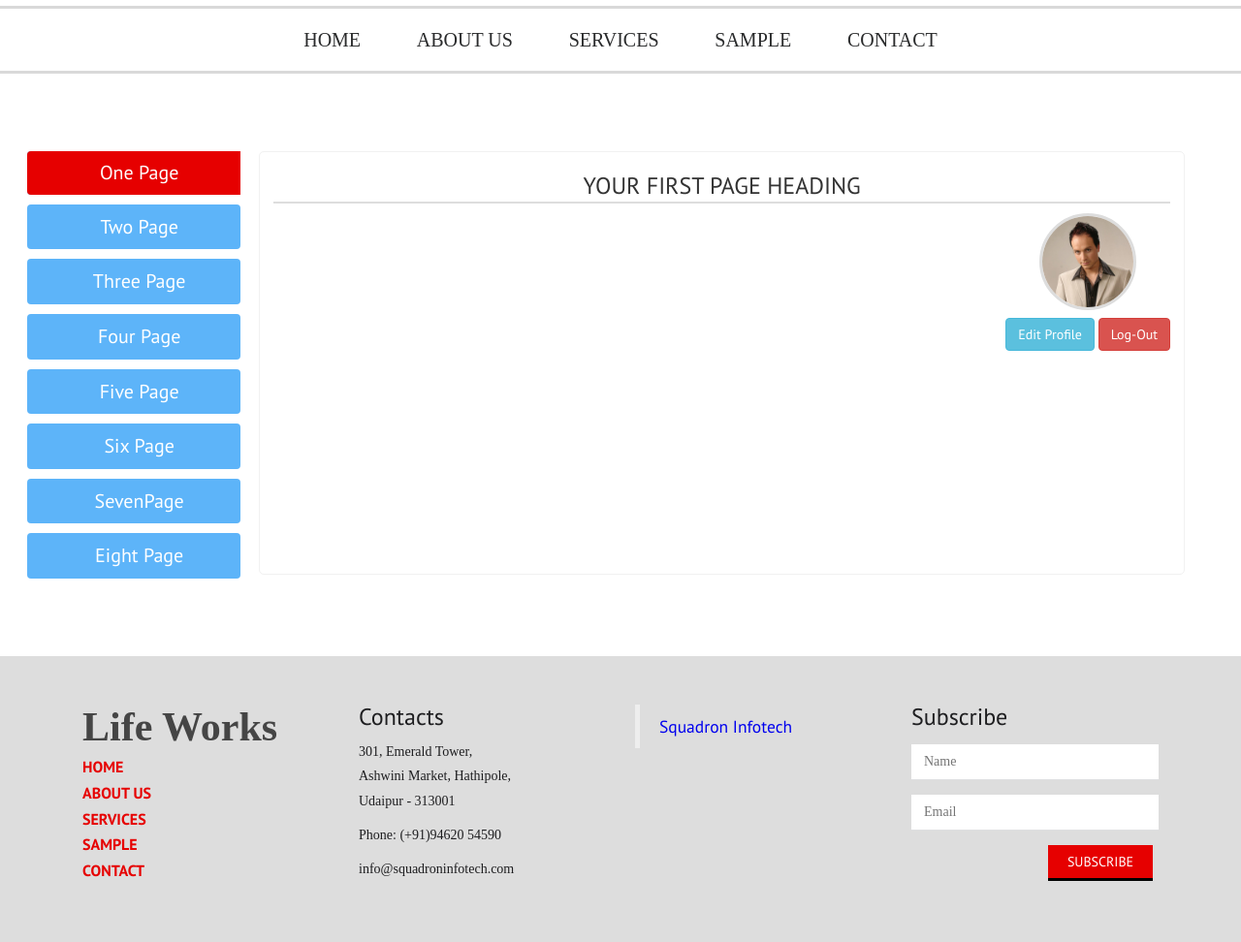
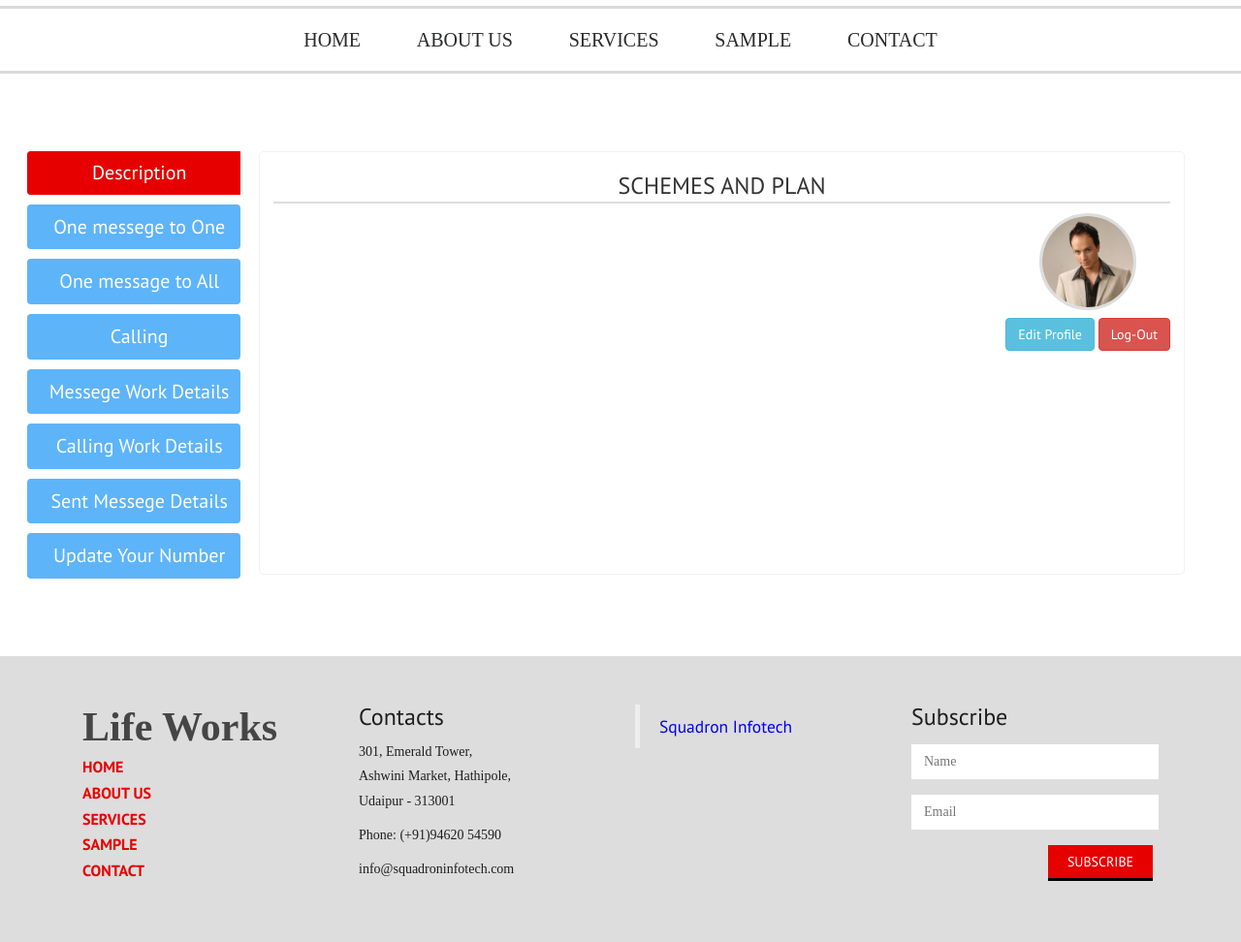
Before and after one commit to rohitsrivastava99/paras, a PHP site: page /sample.php in a window 1280 px wide. Shown: the part 193-1165 px from the top of the page at 97% size. Run offline with PHP 8.4, Linux system fonts and the light colour scheme; some libraries are stand-ins or nearby versions.

Commit message:
Changed in design

```diff
--- a/sample.php
+++ b/sample.php
@@ -6,18 +6,18 @@
 <div class="tbleft">
     <div class="tabbable tabs-left">
         <ul class="nav nav-tabs">
-          <li class="active"><a href="#a" data-toggle="tab">One Page</a></li>
-          <li><a href="#b" data-toggle="tab">Two Page</a></li>
-          <li><a href="#c" data-toggle="tab">Three Page</a></li>
-          <li><a href="#d" data-toggle="tab">Four Page</a></li>
-          <li><a href="#e" data-toggle="tab">Five Page</a></li>
-          <li><a href="#f" data-toggle="tab">Six Page</a></li>
-          <li><a href="#g" data-toggle="tab">SevenPage</a></li>
-          <li><a href="#h" data-toggle="tab">Eight Page</a></li>
+          <li class="active"><a href="#a" data-toggle="tab">Description</a></li>
+          <li><a href="#b" data-toggle="tab">One messege to One</a></li>
+          <li><a href="#c" data-toggle="tab">One message to All</a></li>
+          <li><a href="#d" data-toggle="tab">Calling</a></li>
+          <li><a href="#e" data-toggle="tab">Messege Work Details</a></li>
+          <li><a href="#f" data-toggle="tab">Calling Work Details </a></li>
+          <li><a href="#g" data-toggle="tab">Sent Messege Details</a></li>
+          <li><a href="#h" data-toggle="tab">Update Your Number </a></li>
         </ul>
         <div class="tab-content">
          <div class="tab-pane active" id="a">
-            <h1>Your First Page Heading</h1>
+            <h1>Schemes and plan</h1>
             <div class="sevpro">
                 <div class="propic">
                      <center><img src="images/41.jpg"></center>
@@ -26,10 +26,10 @@
                      <div class="btn btn-info">Edit Profile</div>
                      <div class="btn btn-danger">Log-Out</div>
                  </div>
-             </div>
+            </div>
          </div>
          <div class="tab-pane" id="b">
-            <h1>Your Second Page Heading</h1>
+            <h1>One 2 One Message</h1>
              <form class="tbfrm">
                 <div class="form-group">
                     <input type="name" class="form-control" placeholder="Enter Your Mobile">
@@ -37,7 +37,7 @@
                 <div class="form-group">
                     <textarea required type="text" name="Address" class="form-control" placeholder="Enter Your Message" style="height: 100px; border-radius: 6px;"></textarea>
                 </div>
-                 <input type="checkbox"><p>Lorem ipsum dolor sit amet elit.</p>
+                 <input type="checkbox"><p>Agree to all the terms and condition.</p>
                  <div class="input-group">
                      <button class="btn btn-info">Submit</button>
                      <button class="btn btn-danger">Add To card</button>
@@ -45,7 +45,7 @@
              </form>
          </div>
          <div class="tab-pane" id="c">
-             <h1>Your third Page Heading</h1>
+             <h1>One 2 All Message</h1>
              <form class="tbfrm">
                 <div class="form-group">
                     <input type="name" class="form-control" placeholder="Enter Your Mobile">
@@ -53,7 +53,7 @@
                 <div class="form-group">
                     <textarea required type="text" name="Address" class="form-control" placeholder="Enter Your Message" style="height: 100px; border-radius: 6px;"></textarea>
                 </div>
-                 <input type="checkbox"><p>Lorem ipsum dolor sit amet elit.</p>
+                 <input type="checkbox"><p>Agree to all the terms and condition.</p>
                  <div class="input-group">
                      <button class="btn btn-info">Submit</button>
                      <button class="btn btn-danger">Add To card</button>
@@ -62,7 +62,7 @@
              </form>
          </div>
          <div class="tab-pane" id="d">
-             <h1>Your Forth Page Heading</h1>
+             <h1>Calling</h1>
              <form class="tbfrm">
                 <div class="form-group">
                     <input type="name" class="form-control" placeholder="Enter Your Mobile">
@@ -70,7 +70,7 @@
                 <div class="form-group">
                     <textarea required type="text" name="Address" class="form-control" placeholder="Enter Your Message" style="height: 100px; border-radius: 6px;"></textarea>
                 </div>
-                 <input type="checkbox"><p>Lorem ipsum dolor sit amet elit.</p>
+                 <input type="checkbox"><p>Agree to all the terms and condition.</p>
                  <div class="input-group">
                      <button class="btn btn-info">Submit</button>
                      <button class="btn btn-danger">Add To card</button>
@@ -79,47 +79,51 @@
              </form>
          </div>
          <div class="tab-pane" id="e">
-             <h1>Your Fifth Page Heading</h1>
+             <h1>Notification For Sms</h1>
              <form class="tbfrm">
              <div class="form-group">
-                    <textarea required type="text" name="Address" class="form-control" placeholder="Enter Your Message" style="height: 100px; border-radius: 6px;"></textarea>
+                    <textarea required type="text" name="Address" class="form-control" placeholder="Succesfull Message" style="height: 100px; border-radius: 6px;"></textarea>
                 </div>
                 <div class="form-group">
-                    <textarea required type="text" name="Address" class="form-control" placeholder="Enter Your Message" style="height: 100px; border-radius: 6px;"></textarea>
+                    <textarea required type="text" name="Address" class="form-control" placeholder="Pending Message" style="height: 100px; border-radius: 6px;"></textarea>
+                </div>
+                <div class="form-group">
+                    <textarea required type="text" name="Address" class="form-control" placeholder="Failed Message" style="height: 100px; border-radius: 6px;"></textarea>
                 </div>
              </form>
          </div>
          <div class="tab-pane" id="f">
-             <h1>Your Six Page Heading</h1>
+             <h1>Notification For Calling</h1>
              <form class="tbfrm">
              <div class="form-group">
-                    <textarea required type="text" name="Address" class="form-control" placeholder="Enter Your Message" style="height: 100px; border-radius: 6px;"></textarea>
+                    <textarea required type="text" name="Address" class="form-control" placeholder="Succesfull Calling" style="height: 100px; border-radius: 6px;"></textarea>
                 </div>
                 <div class="form-group">
-                    <textarea required type="text" name="Address" class="form-control" placeholder="Enter Your Message" style="height: 100px; border-radius: 6px;"></textarea>
+                    <textarea required type="text" name="Address" class="form-control" placeholder="Yet To Call" style="height: 100px; border-radius: 6px;"></textarea>
+                </div>
+                <div class="form-group">
+                    <textarea required type="text" name="Address" class="form-control" placeholder="Failed Calling" style="height: 100px; border-radius: 6px;"></textarea>
                 </div>
              </form>
          </div>
          <div class="tab-pane" id="g">
-             <h1>Your Seven Page Heading</h1>
+             <h1>Send Message Detail One to One</h1>
              <form class="tbfrm">
                 <div class="form-group">
-                    <textarea required type="text" name="Address" class="form-control" placeholder="Enter Your Message" style="height: 100px; border-radius: 6px;"></textarea>
+                    <textarea required type="text" name="Address" class="form-control" placeholder="Message Status" style="height: 100px; border-radius: 6px;"></textarea>
                 </div>
-                <div class="form-group">
-                    <textarea required type="text" name="Address" class="form-control" placeholder="Enter Your Message" style="height: 100px; border-radius: 6px;"></textarea>
-                </div>
-                <div class="input-group">
-                     <button class="btn btn-defaut">Update Info</button>
-                 </div>
              </form>
 
          </div>
          <div class="tab-pane" id="h">
-             <h1>Your Eight Page Heading</h1>
+             <h1>Update Number</h1>
              <form class="tbfrm">
              <div class="form-group">
-                    <textarea required type="text" name="Address" class="form-control" placeholder="Enter Your Message" style="height: 200px; border-radius: 6px;"></textarea>
+                    <input type="name" class="form-control" placeholder="Enter Your Mobile">
+            </div>
+            <input type="checkbox"><p>Searchable in search Bar.</p>
+            <div class="input-group">
+                    <button class="btn btn-defaut">Update Info</button>
             </div>
             </form>
 
```
